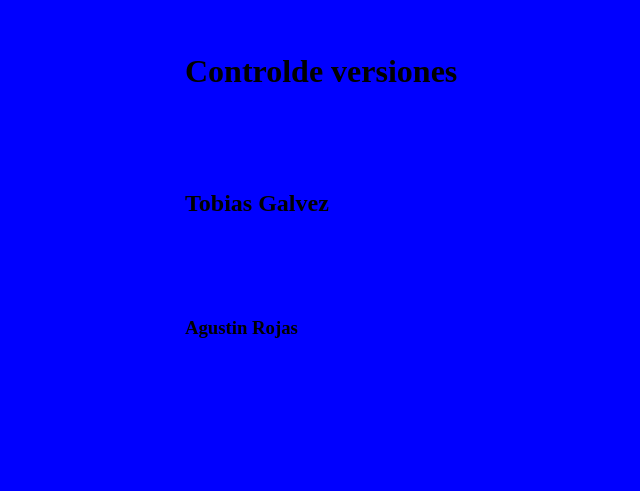
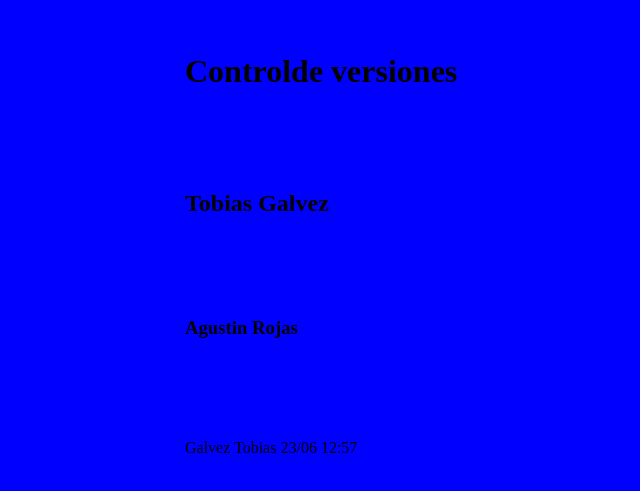
Before and after one commit to biancacasetta/TP_SO_I4_Equipo_102, a plain HTML site: page index.html in a window 1280 px wide. Shown: the part 147-638 px from the top of the page, without its empty margins (115-755 px from the left). Drawn offline with Linux system fonts and the light colour scheme.

Commit message:
punto 19

```diff
--- a/index.html
+++ b/index.html
@@ -10,5 +10,6 @@
 <h1>Controlde versiones</h1>
 <h2>Tobias Galvez</h2>
 <h3>Agustin Rojas</h3>
+<p>Galvez Tobias 23/06 12:57</p>
 </body>
 </html>
```
